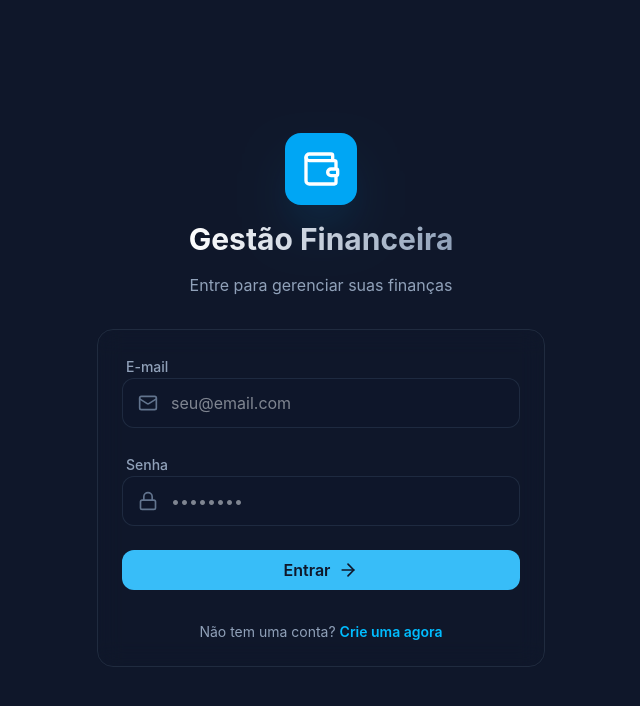
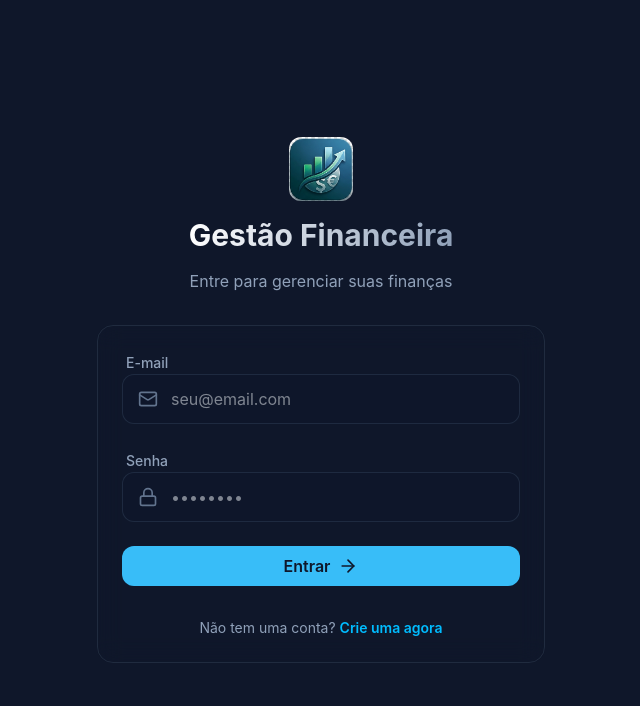
Before and after one commit to jairalvarengapereira/GestaoFinanceira-Frontend, a React (Vite) app: page /login in a window 1280 px wide. Shown: the top 706 px of the page, without its empty margins (319-959 px from the left). Built offline with nearby package versions, Linux system fonts and the light colour scheme.

Commit message:
Fix: adiciona logo nas telas de login e registro

```diff
--- a/src/pages/Login.tsx
+++ b/src/pages/Login.tsx
@@ -1,6 +1,6 @@
 import { useState } from 'react'
 import { Link } from 'react-router-dom'
-import { Wallet, Mail, Lock, ArrowRight, Loader2 } from 'lucide-react'
+import { Mail, Lock, ArrowRight, Loader2 } from 'lucide-react'
 import api from '../services/api'
 
 const Login = ({ onLogin }: { onLogin: () => void }) => {
@@ -33,9 +33,7 @@ const Login = ({ onLogin }: { onLogin: () => void }) => {
     <div className="min-h-screen bg-background flex items-center justify-center p-6">
       <div className="w-full max-w-md space-y-8 animate-slide-up">
         <div className="flex flex-col items-center gap-4">
-          <div className="p-4 bg-sky-500 rounded-2xl shadow-2xl shadow-sky-500/20">
-            <Wallet className="text-white w-10 h-10" />
-          </div>
+          <img src="/Logo.png" alt="Logo" className="w-16 h-16 rounded-xl" />
           <h1 className="text-3xl font-bold bg-gradient-to-r from-white to-slate-400 bg-clip-text text-transparent">
             Gestão Financeira
           </h1>
--- a/src/pages/Register.tsx
+++ b/src/pages/Register.tsx
@@ -1,6 +1,6 @@
 import { useState } from 'react'
 import { Link, useNavigate } from 'react-router-dom'
-import { Wallet, Mail, Lock, User, ArrowRight, Loader2 } from 'lucide-react'
+import { Mail, Lock, User, ArrowRight, Loader2 } from 'lucide-react'
 import api from '../services/api'
 
 const Register = () => {
@@ -30,9 +30,7 @@ const Register = () => {
     <div className="min-h-screen bg-background flex items-center justify-center p-6">
       <div className="w-full max-w-md space-y-8 animate-slide-up">
         <div className="flex flex-col items-center gap-4">
-          <div className="p-4 bg-sky-500 rounded-2xl shadow-2xl shadow-sky-500/20">
-            <Wallet className="text-white w-10 h-10" />
-          </div>
+          <img src="/Logo.png" alt="Logo" className="w-16 h-16 rounded-xl" />
           <h1 className="text-3xl font-bold bg-gradient-to-r from-white to-slate-400 bg-clip-text text-transparent">
             Crie sua conta
           </h1>
```
